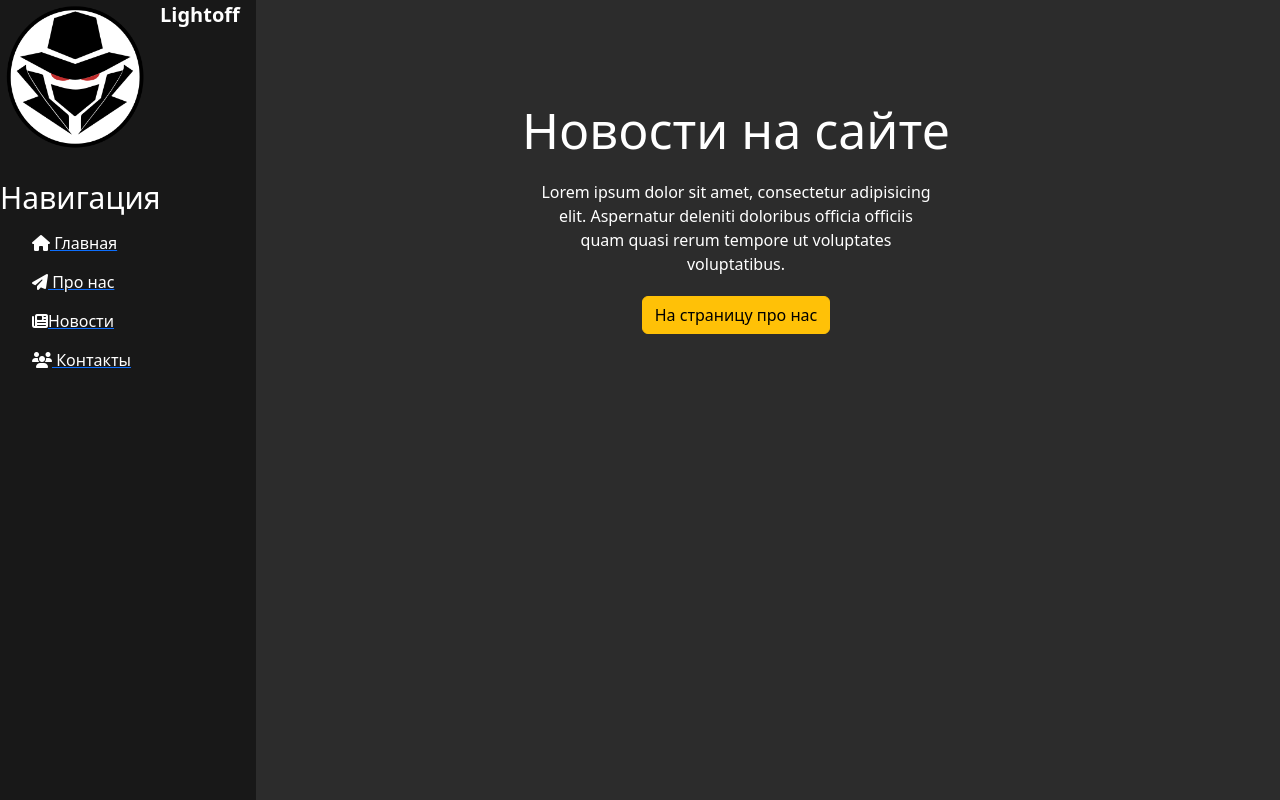
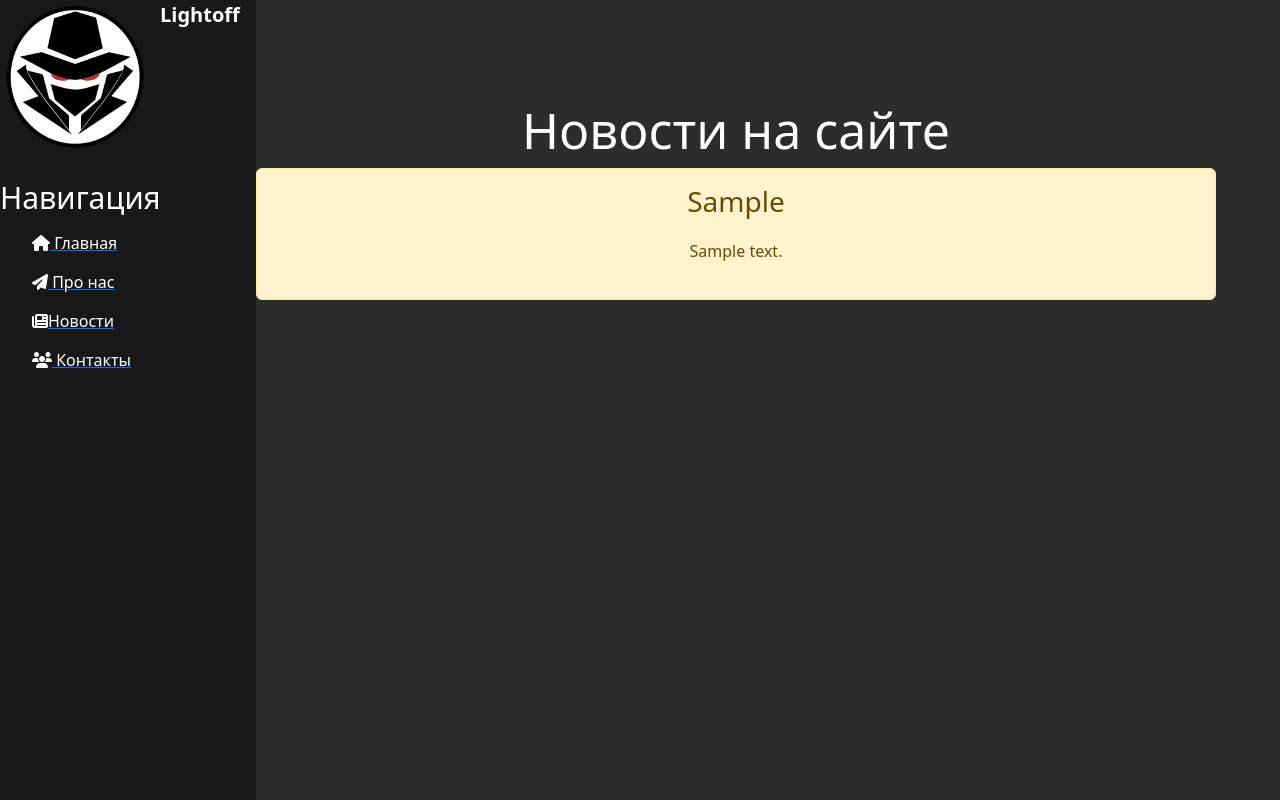
Before and after one commit to LightOff690/WEB, a Django app: page /pro/ in a window 1280 px wide. Run offline with Django 4.2, Linux system fonts and the light colour scheme; tables that the repository leaves empty hold one stand-in row (values such as "Sample post"); some libraries are stand-ins or nearby versions.

Commit message:
Update pro_home.html

```diff
--- a/newss/pro/templates/pro/pro_home.html
+++ b/newss/pro/templates/pro/pro_home.html
@@ -5,7 +5,16 @@
 {% block content %}
     <div class="features">
         <h1>Новости на сайте</h1>
-        <p>Lorem ipsum dolor sit amet, consectetur adipisicing elit. Aspernatur deleniti doloribus officia officiis quam quasi rerum tempore ut voluptates voluptatibus.</p>
-        <button class="btn btn-warning">На страницу про нас</button>
+       {% if pro %}
+        {% for el in pro %}
+            <div class="alert alert-warning">
+                <h3>{{ el.anons  }}</h3>
+                <p>{{ el.full_text }}</p>
+            </div>
+        {% endfor %}
+        {% else %}
+        <p>У вас нет записей</p>
+        {% endif %}
+        {# Комментарий #}
     </div>
 {% endblock %}
```
